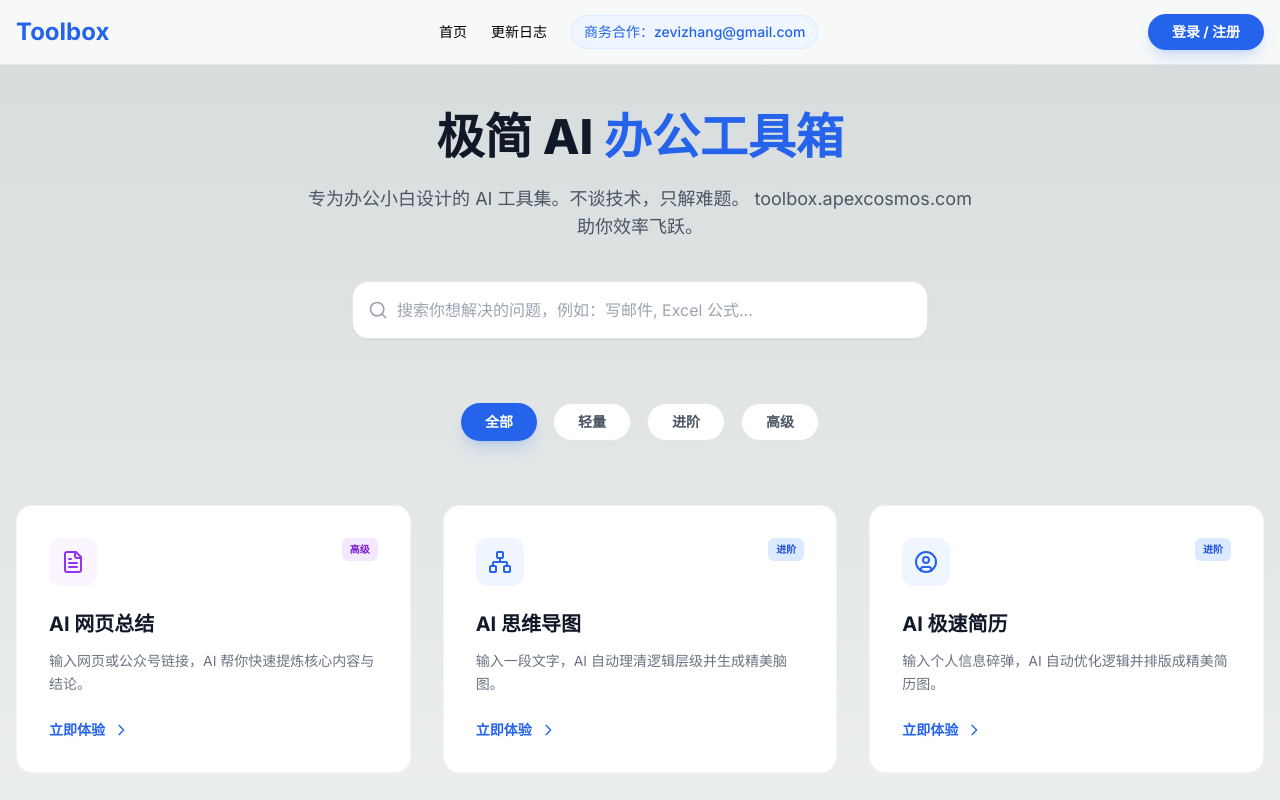
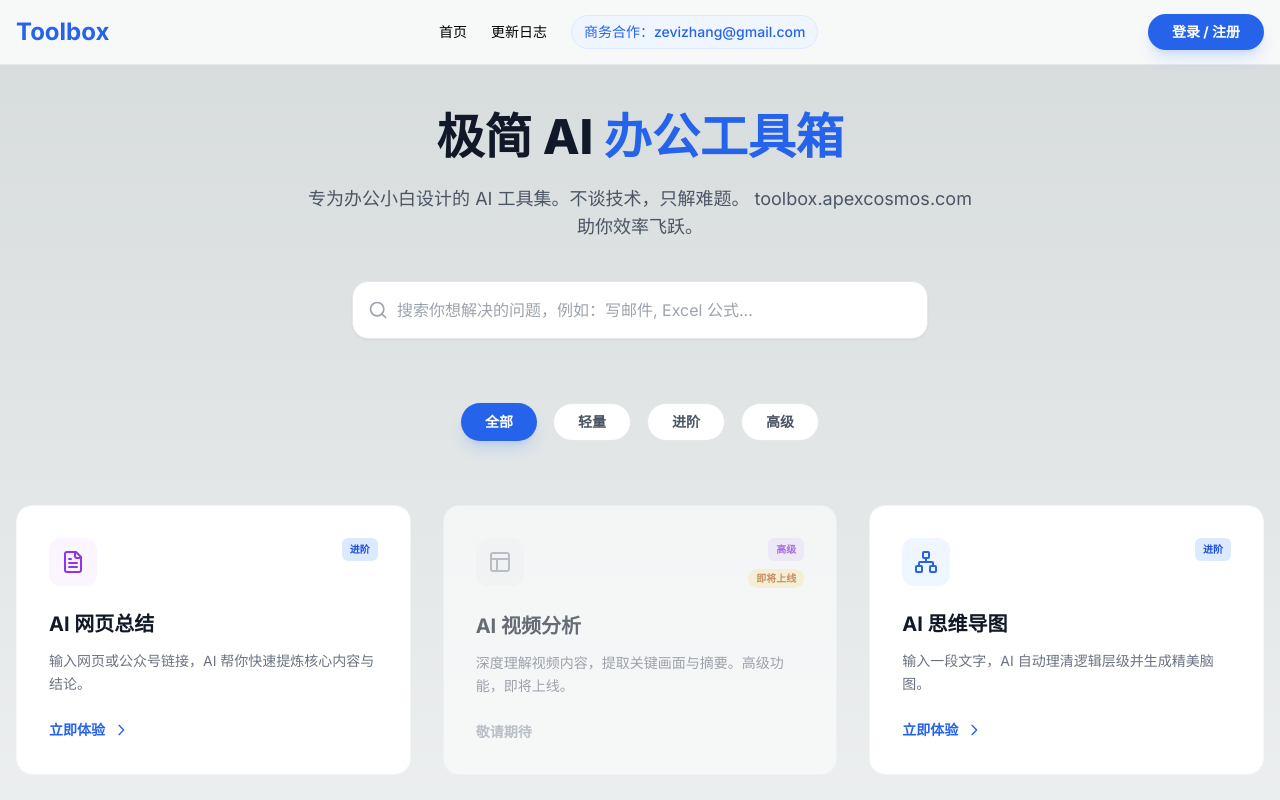
Before and after one commit to Zevi-zzy/toolbox, a Next.js app: page / in a window 1280 px wide. Shown: the top 800 px of the page. Built offline with nearby package versions, Linux system fonts and the light colour scheme; no server answers.

Commit message:
chore: downgrade AI summary to intermediate and add high-level tool placeholder

```diff
--- a/src/app/page.tsx
+++ b/src/app/page.tsx
@@ -15,10 +15,22 @@ export default function Home() {
       description: "输入网页或公众号链接，AI 帮你快速提炼核心内容与结论。",
       icon: FileText,
       category: "效率工具",
-      level: "高级",
+      level: "进阶",
       color: "text-purple-600",
       bgColor: "bg-purple-50",
       href: "/tools/ai-summary",
+    },
+    {
+      id: "ai-video",
+      name: "AI 视频分析",
+      description: "深度理解视频内容，提取关键画面与摘要。高级功能，即将上线。",
+      icon: Layout,
+      category: "多媒体",
+      level: "高级",
+      color: "text-gray-400",
+      bgColor: "bg-gray-50",
+      href: "#",
+      isComingSoon: true,
     },
     {
       id: "ai-mindmap",
@@ -148,16 +160,14 @@ export default function Home() {
       </div>
 
       <div className="grid grid-cols-1 md:grid-cols-2 lg:grid-cols-3 gap-8">
-        {filteredTools.map((tool) => (
-          <Link
-            key={tool.id}
-            href={tool.href}
-            className="group bg-white p-8 rounded-2xl border border-gray-100 hover:border-blue-200 hover:shadow-xl hover:shadow-blue-500/5 transition-all cursor-pointer"
-          >
+        {filteredTools.map((tool) => {
+          const CardContent = (
+            <div className={`h-full group bg-white p-8 rounded-2xl border border-gray-100 transition-all ${tool.isComingSoon ? 'opacity-60 cursor-not-allowed' : 'hover:border-blue-200 hover:shadow-xl hover:shadow-blue-500/5 cursor-pointer'}`}>
               <div className="flex justify-between items-start mb-6">
-              <div className={`w-12 h-12 rounded-xl ${tool.bgColor} flex items-center justify-center group-hover:scale-110 transition-transform`}>
+                <div className={`w-12 h-12 rounded-xl ${tool.bgColor} flex items-center justify-center ${!tool.isComingSoon && 'group-hover:scale-110'} transition-transform`}>
                   <tool.icon className={`h-6 w-6 ${tool.color}`} />
                 </div>
+                <div className="flex flex-col items-end gap-2">
                   <span className={`px-2 py-1 rounded-md text-[10px] font-bold ${
                     tool.level === "高级"
                       ? "bg-purple-100 text-purple-700"
@@ -167,21 +177,38 @@ export default function Home() {
                   }`}>
                     {tool.level}
                   </span>
+                  {tool.isComingSoon && (
+                    <span className="px-2 py-0.5 bg-amber-100 text-amber-700 text-[10px] font-black rounded-full uppercase">即将上线</span>
+                  )}
                 </div>
-            <h3 className="text-xl font-bold text-gray-900 mb-3 group-hover:text-blue-600 transition-colors">
+              </div>
+              <h3 className={`text-xl font-bold text-gray-900 mb-3 ${!tool.isComingSoon && 'group-hover:text-blue-600'} transition-colors`}>
                 {tool.name}
               </h3>
               <p className="text-gray-500 leading-relaxed text-sm mb-6">
                 {tool.description}
               </p>
+              {!tool.isComingSoon ? (
                 <div className="flex items-center text-sm font-semibold text-blue-600 group-hover:translate-x-1 transition-transform">
                   立即体验
                   <svg className="w-4 h-4 ml-2" fill="none" viewBox="0 0 24 24" stroke="currentColor">
                     <path strokeLinecap="round" strokeLinejoin="round" strokeWidth={2} d="M9 5l7 7-7 7" />
                   </svg>
                 </div>
+              ) : (
+                <div className="text-sm font-bold text-gray-400">敬请期待</div>
+              )}
+            </div>
+          );
+
+          return tool.isComingSoon ? (
+            <div key={tool.id}>{CardContent}</div>
+          ) : (
+            <Link key={tool.id} href={tool.href}>
+              {CardContent}
             </Link>
-        ))}
+          );
+        })}
       </div>
 
       {filteredTools.length === 0 && (
```
Lines whose indentation alone changed are shown as unchanged.
